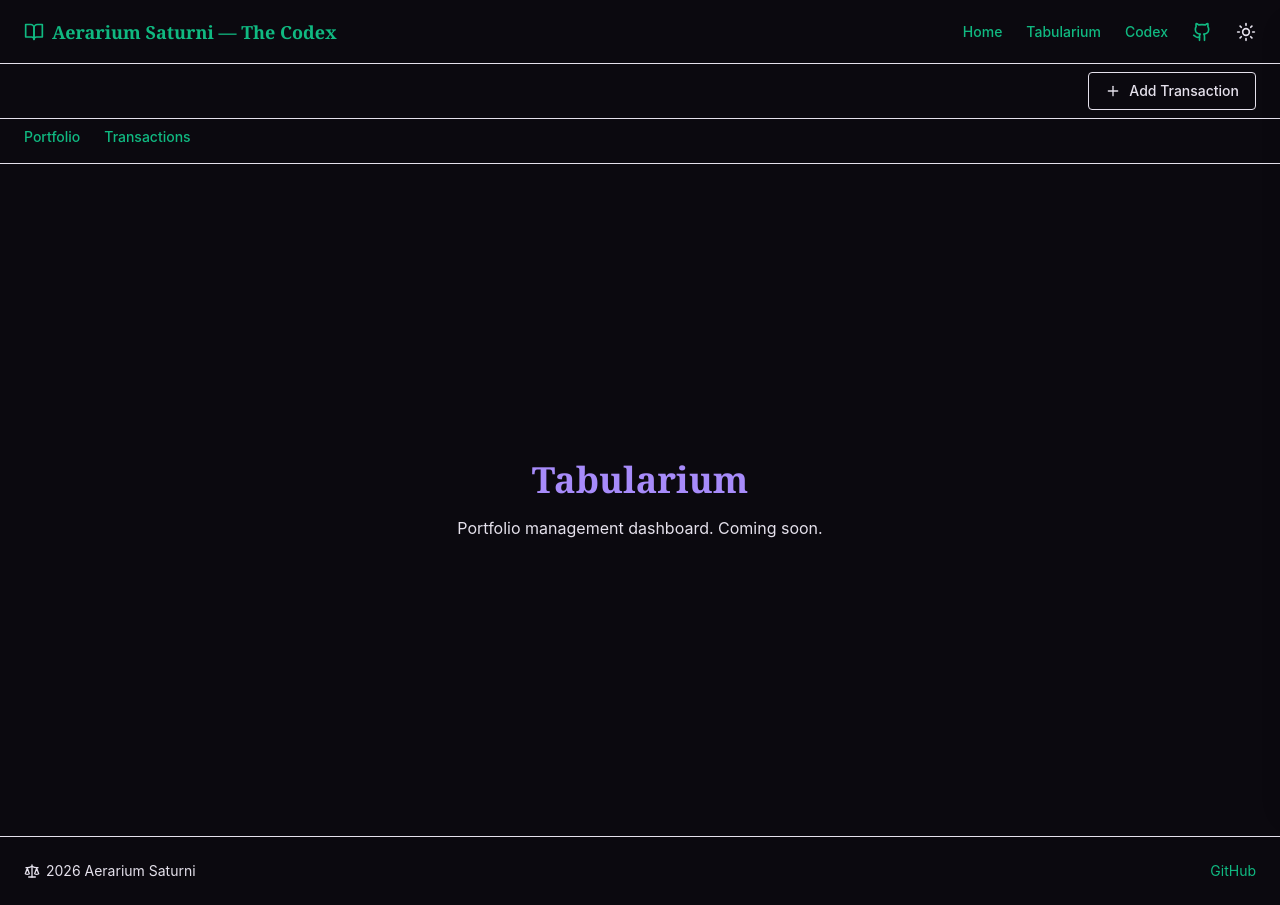
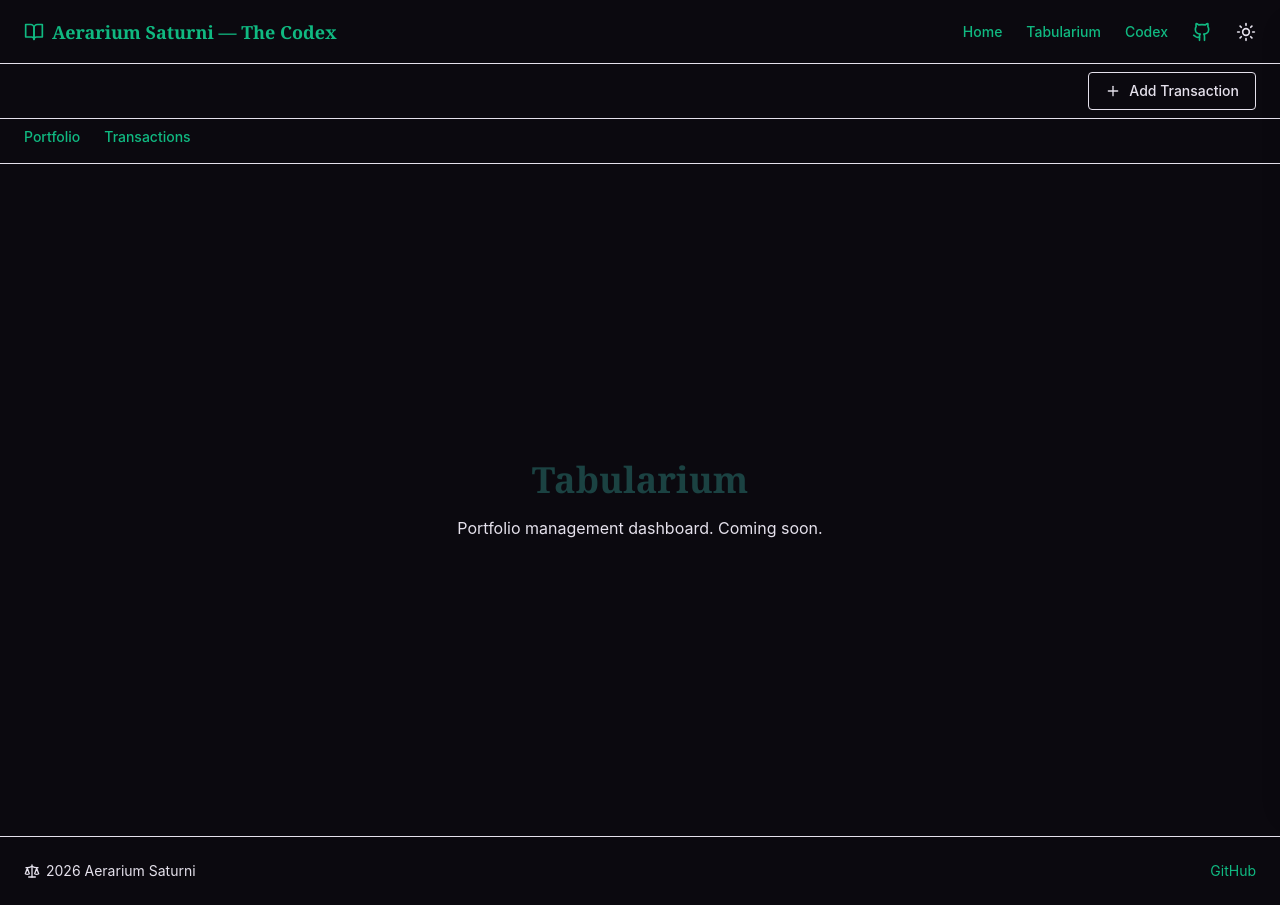
Before and after one commit to Volscente/aerarium-saturni, a Next.js app in the folder frontend/: page /tabularium in a window 1280 px wide. Built offline with nearby package versions, Linux system fonts and the light colour scheme.

Commit message:
Refactor global css

```diff
--- a/frontend/content/index.mdx
+++ b/frontend/content/index.mdx
@@ -10,10 +10,10 @@ import { BookOpen, TrendingUp } from "lucide-react";
   Aerarium Saturni
 </h1>
 
-<p className="text-roman-stone text-lg max-w-xl leading-relaxed">
+<div className="text-roman-stone text-lg max-w-xl leading-relaxed">
   A personal platform for financial theory, portfolio analysis, and long-term
   wealth architecture.
-</p>
+</div>
 
 <div className="flex gap-8 mt-2 text-roman-stone text-sm">
   <a
--- a/frontend/styles/globals.css
+++ b/frontend/styles/globals.css
@@ -8,14 +8,14 @@
   --color-surface: #f1eff5;
   --color-body: #1a1625;
   --color-accent: #059669;
-  --color-brand: #7c3aed;
+  --color-brand: #1b4242;
   --color-muted: #6b6675;
 
   --color-canvas-dark: #0b090f;
   --color-surface-dark: #070f2b;
   --color-body-dark: #e5e1ec;
   --color-accent-dark: #10b981;
-  --color-brand-dark: #a78bfa;
+  --color-brand-dark: #1b4242;
   --color-muted-dark: #6b6675;
 
   --font-roman: Georgia, Cambria, "Times New Roman", serif;
```
Also changed, not shown: 1 other file (tests, documents, lock files or other folders).
